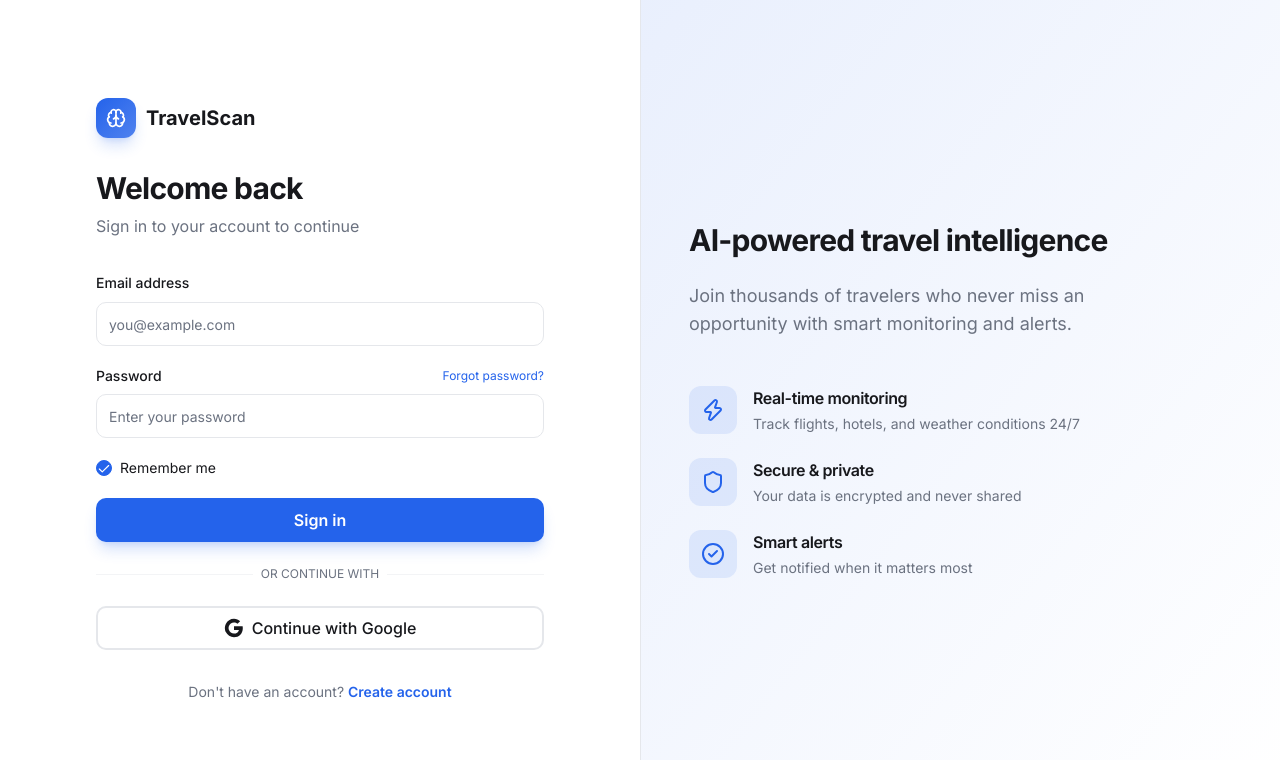
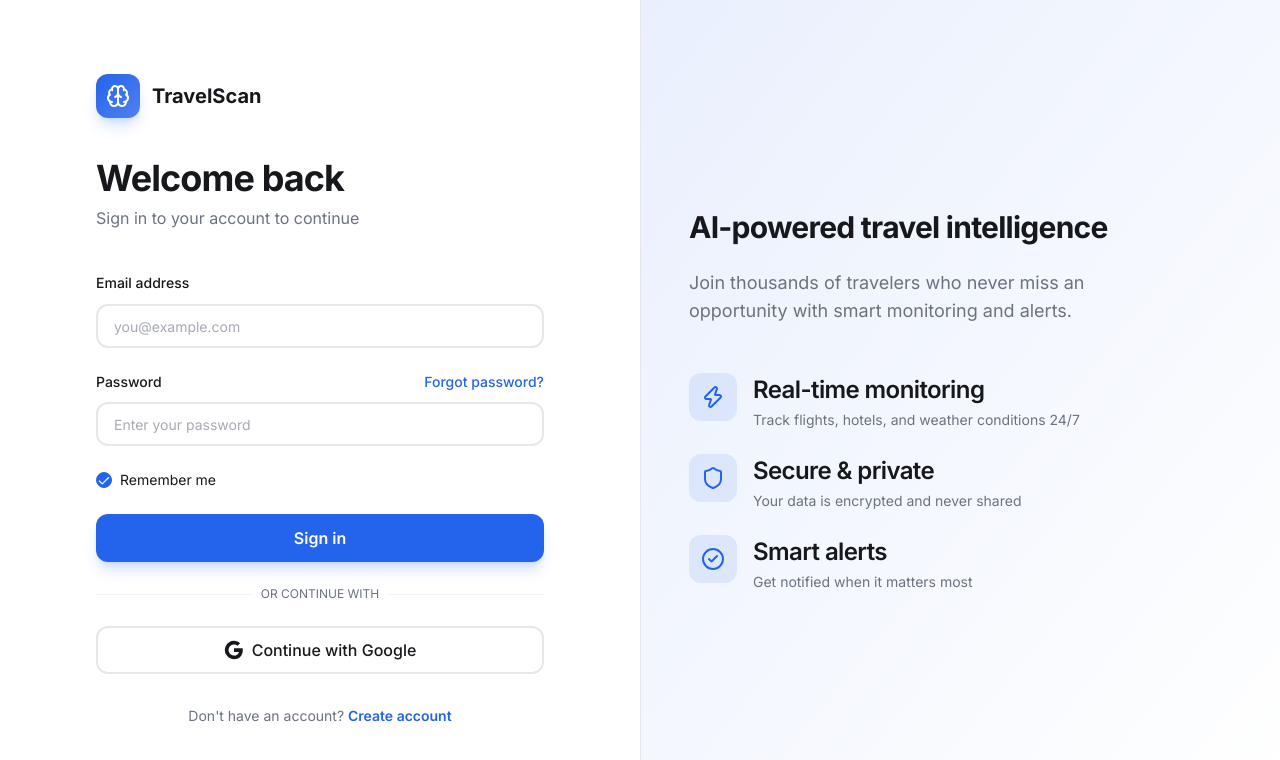
Before and after one commit to sami1507/Travel-Scan-AI, a Next.js app: page /login in a window 1280 px wide. Shown: the top 760 px of the page. Built offline with nearby package versions, Linux system fonts and the light colour scheme.

Commit message:
style: visual polish and UI refinement pass

```diff
--- a/src/app/(auth)/login/page.tsx
+++ b/src/app/(auth)/login/page.tsx
@@ -126,20 +126,20 @@ function LoginForm() {
     <div className="min-h-screen grid lg:grid-cols-2">
       <div className="flex items-center justify-center p-8 lg:p-12">
         <div className="w-full max-w-md">
-          <Link href="/" className="inline-flex items-center gap-2.5 mb-8">
-            <div className="flex h-10 w-10 items-center justify-center rounded-xl bg-gradient-to-br from-primary to-primary/80 shadow-lg shadow-primary/20">
-              <Brain className="h-5 w-5 text-primary-foreground" />
+          <Link href="/" className="inline-flex items-center gap-3 mb-10">
+            <div className="flex h-11 w-11 items-center justify-center rounded-xl bg-gradient-to-br from-primary to-primary/80 shadow-lg shadow-primary/20">
+              <Brain className="h-6 w-6 text-primary-foreground" />
             </div>
             <span className="text-xl font-bold">TravelScan</span>
           </Link>
 
-          <div className="mb-8">
-            <h1 className="text-3xl font-bold tracking-tight mb-2">Welcome back</h1>
-            <p className="text-muted-foreground">Sign in to your account to continue</p>
+          <div className="mb-10 space-y-2">
+            <h1 className="text-3xl md:text-4xl font-bold tracking-tight">Welcome back</h1>
+            <p className="text-base text-muted-foreground">Sign in to your account to continue</p>
           </div>
 
-          <form onSubmit={handleLogin} className="space-y-5">
-            <div className="space-y-2">
+          <form onSubmit={handleLogin} className="space-y-6">
+            <div className="space-y-2.5">
               <Label htmlFor="email" className="text-sm font-medium">Email address</Label>
               <Input
                 id="email"
@@ -149,15 +149,14 @@ function LoginForm() {
                 onChange={(e) => setEmail(e.target.value)}
                 required
                 disabled={loading}
-                className="h-11"
                 autoComplete="email"
               />
             </div>
 
-            <div className="space-y-2">
+            <div className="space-y-2.5">
               <div className="flex items-center justify-between">
                 <Label htmlFor="password" className="text-sm font-medium">Password</Label>
-                <Link href="/reset-password" className="text-xs text-primary hover:underline">
+                <Link href="/reset-password" className="text-sm text-primary hover:underline font-medium">
                   Forgot password?
                 </Link>
               </div>
@@ -169,7 +168,6 @@ function LoginForm() {
                 onChange={(e) => setPassword(e.target.value)}
                 required
                 disabled={loading}
-                className="h-11"
                 autoComplete="current-password"
               />
             </div>
@@ -203,7 +201,7 @@ function LoginForm() {
               </div>
             )}
 
-            <Button type="submit" className="w-full h-11 text-base font-semibold shadow-lg shadow-primary/20" disabled={loading}>
+            <Button type="submit" size="lg" className="w-full font-semibold shadow-lg shadow-primary/20" disabled={loading}>
               {loading ? "Signing in..." : "Sign in"}
             </Button>
           </form>
@@ -220,7 +218,8 @@ function LoginForm() {
           <Button
             type="button"
             variant="outline"
-            className="w-full h-11 text-base font-medium border-2"
+            size="lg"
+            className="w-full font-medium"
             onClick={handleGoogleSignIn}
             disabled={loading}
           >
--- a/src/app/globals.css
+++ b/src/app/globals.css
@@ -64,10 +64,35 @@
   body {
     @apply bg-background text-foreground antialiased;
     font-feature-settings: "rlig" 1, "calt" 1;
+    font-optical-sizing: auto;
   }
 
-  h1, h2, h3, h4, h5, h6 {
-    @apply font-semibold tracking-tight;
+  h1 {
+    @apply text-4xl font-bold tracking-tight leading-tight;
+  }
+
+  h2 {
+    @apply text-3xl font-bold tracking-tight leading-tight;
+  }
+
+  h3 {
+    @apply text-2xl font-semibold tracking-tight leading-snug;
+  }
+
+  h4 {
+    @apply text-xl font-semibold tracking-tight leading-snug;
+  }
+
+  h5 {
+    @apply text-lg font-semibold tracking-tight;
+  }
+
+  h6 {
+    @apply text-base font-semibold tracking-tight;
+  }
+
+  p {
+    @apply leading-relaxed;
   }
 }
 
@@ -75,4 +100,27 @@
   .text-balance {
     text-wrap: balance;
   }
+
+  /* Premium shadow utilities */
+  .shadow-premium {
+    box-shadow: 0 1px 2px 0 rgb(0 0 0 / 0.05), 0 1px 3px 0 rgb(0 0 0 / 0.1);
+  }
+
+  .shadow-premium-lg {
+    box-shadow: 0 4px 6px -1px rgb(0 0 0 / 0.1), 0 2px 4px -2px rgb(0 0 0 / 0.1);
+  }
+
+  .shadow-premium-xl {
+    box-shadow: 0 10px 15px -3px rgb(0 0 0 / 0.1), 0 4px 6px -4px rgb(0 0 0 / 0.1);
+  }
+
+  /* Smooth transitions */
+  .transition-premium {
+    transition: all 0.2s cubic-bezier(0.4, 0, 0.2, 1);
+  }
+
+  /* Focus ring utility */
+  .focus-ring {
+    @apply focus-visible:outline-none focus-visible:ring-2 focus-visible:ring-ring focus-visible:ring-offset-2;
+  }
 }
--- a/src/components/ui/badge.tsx
+++ b/src/components/ui/badge.tsx
@@ -4,17 +4,17 @@ import { cva, type VariantProps } from "class-variance-authority"
 import { cn } from "@/lib/utils"
 
 const badgeVariants = cva(
-  "inline-flex items-center rounded-full border px-2.5 py-0.5 text-xs font-semibold transition-colors focus:outline-none focus:ring-2 focus:ring-ring focus:ring-offset-2",
+  "inline-flex items-center rounded-full border px-3 py-1 text-xs font-semibold transition-all focus:outline-none focus:ring-2 focus:ring-ring focus:ring-offset-2",
   {
     variants: {
       variant: {
         default:
-          "border-transparent bg-primary text-primary-foreground hover:bg-primary/80",
+          "border-transparent bg-primary text-primary-foreground hover:bg-primary/90 shadow-sm",
         secondary:
           "border-transparent bg-secondary text-secondary-foreground hover:bg-secondary/80",
         destructive:
-          "border-transparent bg-destructive text-destructive-foreground hover:bg-destructive/80",
-        outline: "text-foreground",
+          "border-transparent bg-destructive text-destructive-foreground hover:bg-destructive/90 shadow-sm",
+        outline: "text-foreground border-border",
       },
     },
     defaultVariants: {
--- a/src/components/ui/button.tsx
+++ b/src/components/ui/button.tsx
@@ -5,24 +5,24 @@ import { cva, type VariantProps } from "class-variance-authority"
 import { cn } from "@/lib/utils"
 
 const buttonVariants = cva(
-  "inline-flex items-center justify-center whitespace-nowrap rounded-md text-sm font-medium ring-offset-background transition-colors focus-visible:outline-none focus-visible:ring-2 focus-visible:ring-ring focus-visible:ring-offset-2 disabled:pointer-events-none disabled:opacity-50",
+  "inline-flex items-center justify-center whitespace-nowrap rounded-lg text-sm font-medium ring-offset-background transition-all duration-200 focus-visible:outline-none focus-visible:ring-2 focus-visible:ring-ring focus-visible:ring-offset-2 disabled:pointer-events-none disabled:opacity-50 active:scale-[0.98]",
   {
     variants: {
       variant: {
-        default: "bg-primary text-primary-foreground hover:bg-primary/90",
+        default: "bg-primary text-primary-foreground hover:bg-primary/90 shadow-sm hover:shadow-md",
         destructive:
-          "bg-destructive text-destructive-foreground hover:bg-destructive/90",
+          "bg-destructive text-destructive-foreground hover:bg-destructive/90 shadow-sm hover:shadow-md",
         outline:
-          "border border-input bg-background hover:bg-accent hover:text-accent-foreground",
+          "border-2 border-input bg-background hover:bg-accent hover:text-accent-foreground hover:border-accent-foreground/20",
         secondary:
-          "bg-secondary text-secondary-foreground hover:bg-secondary/80",
+          "bg-secondary text-secondary-foreground hover:bg-secondary/80 shadow-sm",
         ghost: "hover:bg-accent hover:text-accent-foreground",
         link: "text-primary underline-offset-4 hover:underline",
       },
       size: {
         default: "h-10 px-4 py-2",
-        sm: "h-9 rounded-md px-3",
-        lg: "h-11 rounded-md px-8",
+        sm: "h-9 rounded-lg px-3 text-xs",
+        lg: "h-12 rounded-lg px-8 text-base",
         icon: "h-10 w-10",
       },
     },
--- a/src/components/ui/card.tsx
+++ b/src/components/ui/card.tsx
@@ -9,7 +9,7 @@ const Card = React.forwardRef<
   <div
     ref={ref}
     className={cn(
-      "rounded-lg border bg-card text-card-foreground shadow-sm",
+      "rounded-xl border bg-card text-card-foreground shadow-sm transition-shadow",
       className
     )}
     {...props}
--- a/src/components/ui/input.tsx
+++ b/src/components/ui/input.tsx
@@ -11,7 +11,7 @@ const Input = React.forwardRef<HTMLInputElement, InputProps>(
       <input
         type={type}
         className={cn(
-          "flex h-10 w-full rounded-md border border-input bg-background px-3 py-2 text-sm ring-offset-background file:border-0 file:bg-transparent file:text-sm file:font-medium placeholder:text-muted-foreground focus-visible:outline-none focus-visible:ring-2 focus-visible:ring-ring focus-visible:ring-offset-2 disabled:cursor-not-allowed disabled:opacity-50",
+          "flex h-11 w-full rounded-lg border-2 border-input bg-background px-4 py-2 text-sm ring-offset-background file:border-0 file:bg-transparent file:text-sm file:font-medium placeholder:text-muted-foreground/60 transition-colors focus-visible:outline-none focus-visible:ring-2 focus-visible:ring-ring focus-visible:ring-offset-2 focus-visible:border-ring disabled:cursor-not-allowed disabled:opacity-50 hover:border-input/80",
           className
         )}
         ref={ref}
```
Also changed, not shown: src/app/(dashboard)/dashboard/page.tsx (+26 -26 lines), src/app/page.tsx (+19 -19 lines), src/components/travel/enhanced-recommendation-card.tsx (+13 -13 lines), src/components/travel/guided-analysis-form.tsx (+13 -13 lines).
